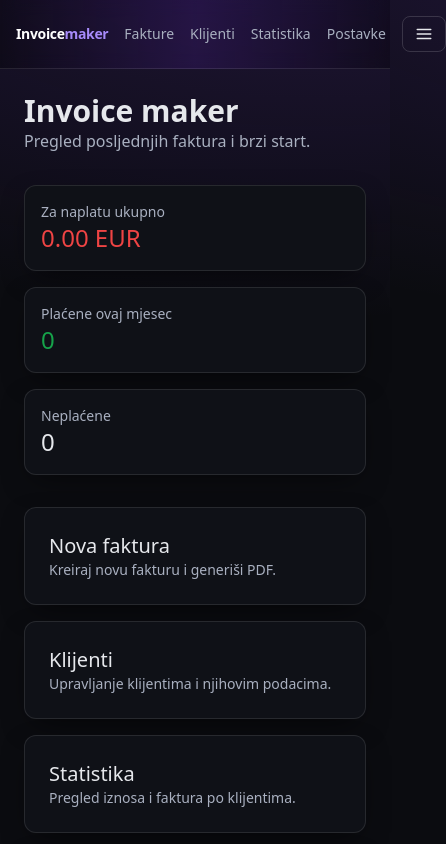
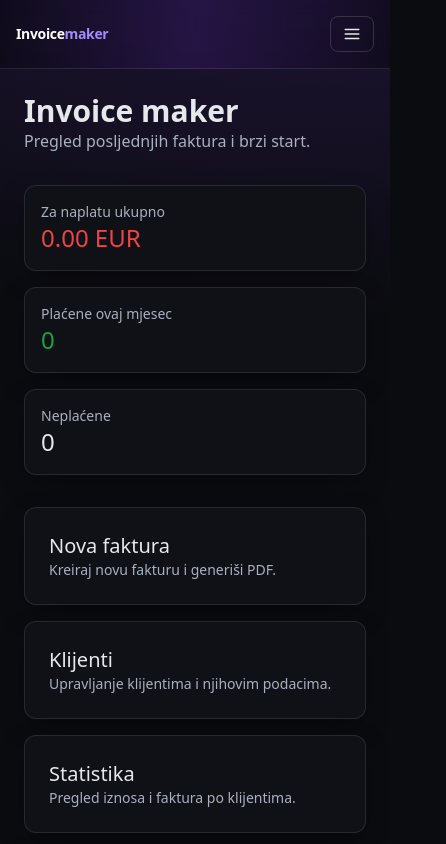
Before and after one commit to alminkey/invoice-maker, a Next.js app: page / in a window 390 px wide. Shown: the top 844 px of the page, 446 px wide, since content can reach past the window. Built offline with nearby package versions, Linux system fonts and the light colour scheme.

Commit message:
feat(nav): responsive hamburger drawer with nav links + company/language/theme; hide inline links on small screens

```diff
--- a/src/app/Nav.tsx
+++ b/src/app/Nav.tsx
@@ -25,11 +25,11 @@ export default function Nav() {
   return (
     <nav className="p-4 flex gap-4 text-sm items-center relative">
       <Link href="/" className="font-semibold tracking-tight text-white">Invoice<span className="text-[var(--accent-400)]">maker</span></Link>
-      <Link href="/invoices" className="hover:underline text-[var(--subtle)] hover:text-white">{t('nav_invoices')}</Link>
-      <Link href="/clients" className="hover:underline text-[var(--subtle)] hover:text-white">{t('nav_clients')}</Link>
-      <Link href="/stats" className="hover:underline text-[var(--subtle)] hover:text-white">{t('nav_stats')}</Link>
-      <Link href="/settings" className="hover:underline text-[var(--subtle)] hover:text-white ml-auto">{t('nav_settings')}</Link>
-      <button ref={btnRef} aria-label="Menu" className="btn btn-outline" onClick={()=>setOpen(v=>!v)}>
+      <Link href="/invoices" className="hover:underline text-[var(--subtle)] hover:text-white hidden md:inline">{t('nav_invoices')}</Link>
+      <Link href="/clients" className="hover:underline text-[var(--subtle)] hover:text-white hidden md:inline">{t('nav_clients')}</Link>
+      <Link href="/stats" className="hover:underline text-[var(--subtle)] hover:text-white hidden md:inline">{t('nav_stats')}</Link>
+      <Link href="/settings" className="hover:underline text-[var(--subtle)] hover:text-white ml-auto hidden md:inline">{t('nav_settings')}</Link>
+      <button ref={btnRef} aria-label="Menu" className="btn btn-outline md:ml-2 ml-auto" onClick={()=>setOpen(v=>!v)}>
         <svg width="18" height="18" viewBox="0 0 24 24" fill="none" stroke="currentColor" strokeWidth="2" strokeLinecap="round" strokeLinejoin="round">
           <line x1="3" y1="6" x2="21" y2="6"/>
           <line x1="3" y1="12" x2="21" y2="12"/>
@@ -37,13 +37,29 @@ export default function Nav() {
         </svg>
       </button>
       {open && (
-        <div ref={panelRef} className="absolute right-0 top-full mt-2 w-72 card p-3 shadow-xl">
+        <>
+          <div className="fixed inset-0 bg-black/50 z-40" onClick={()=>setOpen(false)} />
+          <div className="fixed right-0 top-0 bottom-0 w-80 bg-[var(--surface)] border-l border-white/10 z-50 transform transition-transform duration-200 ease-out translate-x-0" ref={panelRef}>
+            <div className="p-4 border-b border-white/10 flex items-center justify-between">
+              <div className="font-medium">Meni</div>
+              <button className="btn btn-outline px-2 py-1" onClick={()=>setOpen(false)} aria-label="Close">
+                <svg width="18" height="18" viewBox="0 0 24 24" fill="none" stroke="currentColor" strokeWidth="2" strokeLinecap="round" strokeLinejoin="round"><line x1="18" y1="6" x2="6" y2="18"/><line x1="6" y1="6" x2="18" y2="18"/></svg>
+              </button>
+            </div>
+            <div className="p-4 space-y-4 overflow-y-auto h-full">
+              <div className="grid gap-2">
+                <Link href="/invoices" className="btn btn-outline w-full justify-start" onClick={()=>setOpen(false)}>{t('nav_invoices')}</Link>
+                <Link href="/clients" className="btn btn-outline w-full justify-start" onClick={()=>setOpen(false)}>{t('nav_clients')}</Link>
+                <Link href="/stats" className="btn btn-outline w-full justify-start" onClick={()=>setOpen(false)}>{t('nav_stats')}</Link>
+                <Link href="/settings" className="btn btn-outline w-full justify-start" onClick={()=>setOpen(false)}>{t('nav_settings')}</Link>
+              </div>
+              <div>
                 <div className="text-xs text-[var(--subtle)] mb-1">Kompanija</div>
-          <select value={activeCompanyId || ''} onChange={(e)=>setActiveCompany(e.target.value)} className="input w-full mb-3">
+                <select value={activeCompanyId || ''} onChange={(e)=>setActiveCompany(e.target.value)} className="input w-full">
                   {companies.length === 0 ? <option value="">No company</option> : null}
                   {companies.map(c => <option key={c.id} value={c.id}>{c.profile.name}</option>)}
                 </select>
-          <div className="grid grid-cols-2 gap-2 items-center">
+              </div>
               <div>
                 <div className="text-xs text-[var(--subtle)] mb-1">Jezik</div>
                 <select value={lang} onChange={(e)=>setLang(e.target.value as 'bs'|'en'|'nl'|'sk')} className="input w-full">
@@ -53,7 +69,7 @@ export default function Nav() {
                   <option value="sk">SK</option>
                 </select>
               </div>
-            <div className="flex items-end">
+              <div className="pt-1">
                 <label className="chip cursor-pointer w-full justify-center select-none">
                   <input
                     type="checkbox"
@@ -66,6 +82,7 @@ export default function Nav() {
               </div>
             </div>
           </div>
+        </>
       )}
     </nav>
   );
```
Lines whose indentation alone changed are shown as unchanged.
